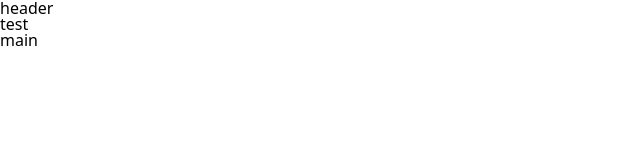
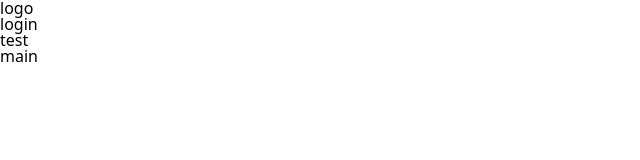
Before and after one commit to hanbinchoi/PokeRogueLive, a Next.js app: page /pokemon in a window 1280 px wide. Shown: the top 160 px of the page, without its empty margins (0-640 px from the left). Built offline with nearby package versions, Linux system fonts and the light colour scheme.

Commit message:
Feat: Header 구현

```diff
--- a/src/app/layout.tsx
+++ b/src/app/layout.tsx
@@ -1,5 +1,7 @@
+import type { Metadata } from 'next';
+
+import { Header } from '@/components/Header/Header';
 import { Sidebar } from '@/components/Sidebar/Sidebar';
-import type { Metadata } from 'next';
 
 export const metadata: Metadata = {
   title: 'Create Next App',
@@ -15,7 +17,7 @@ export default function RootLayout({
     <html lang="en">
       <body>
         <div className="flex flex-col bg-blue-10">
-          <div>header</div>
+          <Header />
           <div className="flex">
             <Sidebar />
             <div className="h-[2300px]">main</div>
--- /dev/null
+++ b/src/components/Header/Header.tsx
@@ -0,0 +1,13 @@
+import { twMerge } from 'tailwind-merge';
+import '../../styles/globals.css';
+
+export const Header = () => {
+  return (
+    <header className={twMerge('w-full h-16 bg-gray-10')}>
+      <div className="mx-4 h-full flex justify-between items-center">
+        <div>logo</div>
+        <div>login</div>
+      </div>
+    </header>
+  );
+};
```
